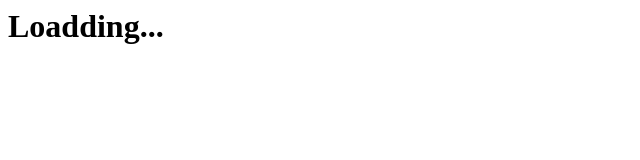
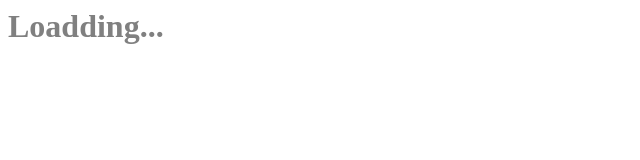
Before and after one commit to thangnx97/thangnx97.github.io, a plain HTML site: page index.html in a window 1280 px wide. Shown: the whole page, without its empty margins (0-640 px from the left). Drawn offline with Linux system fonts and the light colour scheme.

Commit message:
Change color to gray

```diff
--- a/index.html
+++ b/index.html
@@ -5,6 +5,6 @@ ThangNX
 </title>
 </head>
 <body>
-<h1> Loadding...
+  <h1 style='color:gray'> Loadding... </h1>
 </body>
 </html>
```
